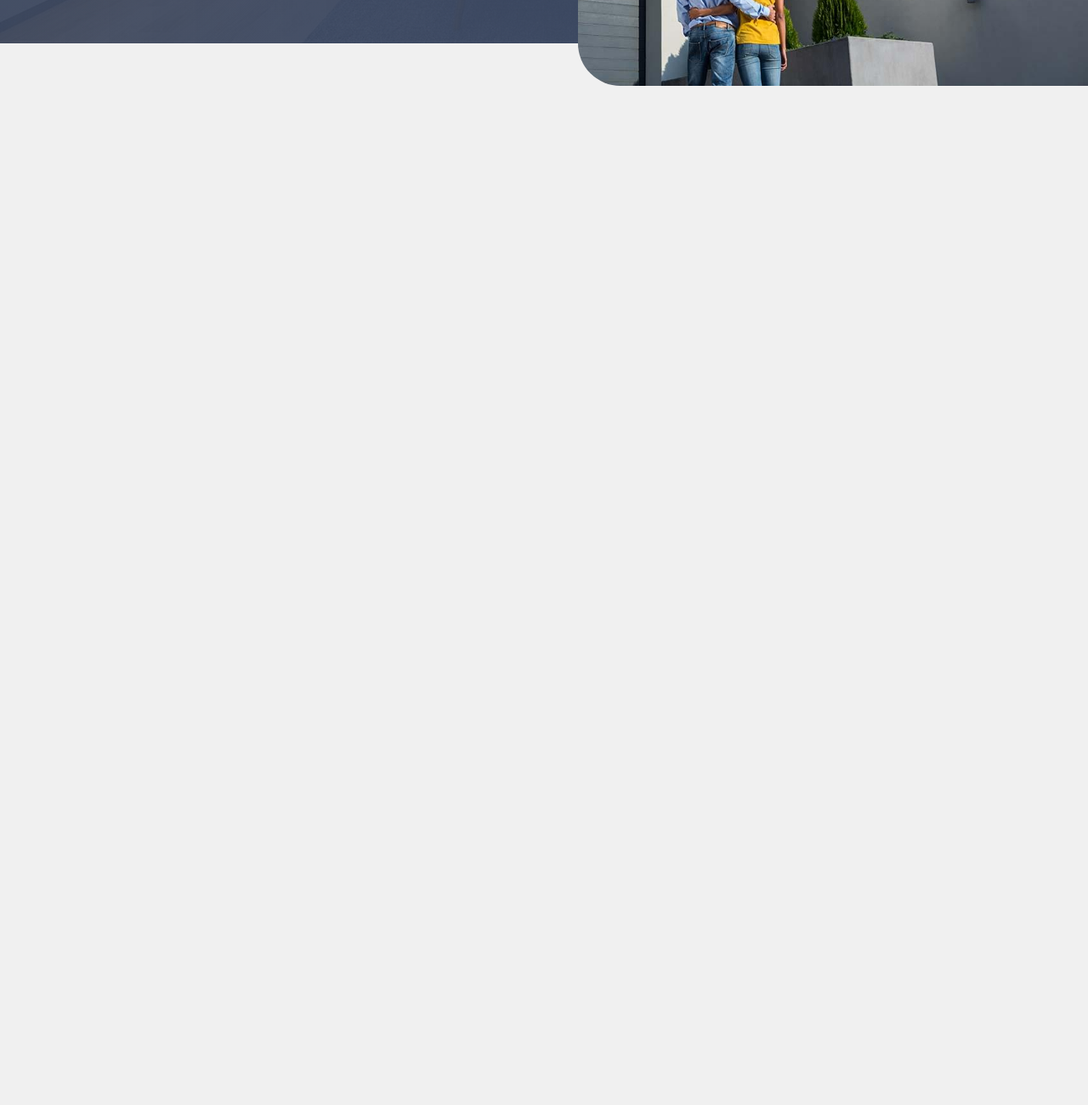
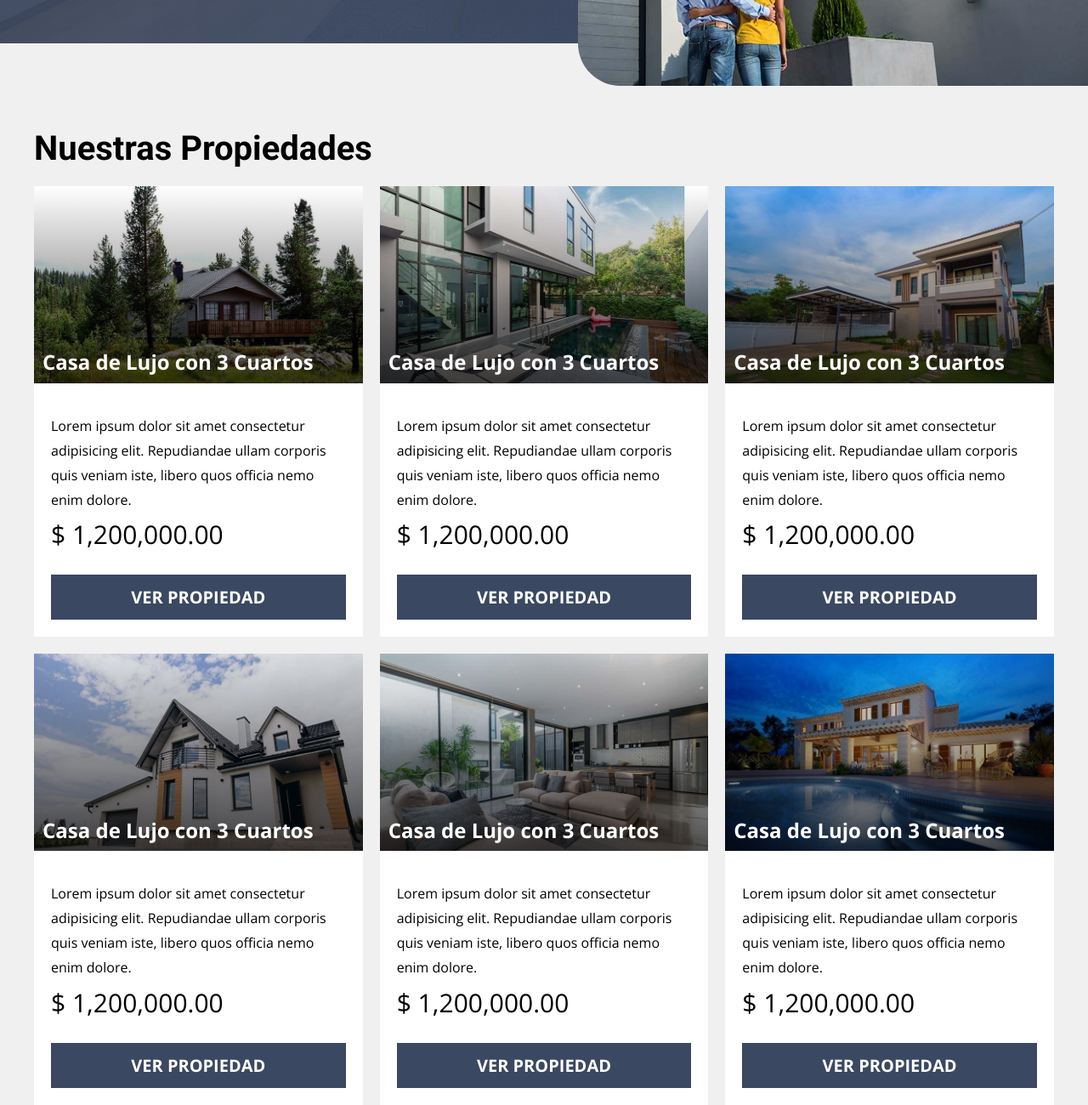
Before and after one commit to Kuro-98/RealState-Website, a website: page index.html in a window 1280 px wide. Shown: the part 569-1869 px from the top of the page at 85% size. Before the commit the page ends 800 px from the top, so only its background shows below. Drawn offline with nearby package versions, Linux system fonts and the light colour scheme.

Commit message:
Añadir estilos y contenido para la sección de propiedades

```diff
--- a/index.html
+++ b/index.html
@@ -40,6 +40,82 @@
 
     </header>
 
+    <main class="propiedades contenedor">
+        <h2 class="propiedades__heading">Nuestras <span>Propiedades</span></h2>
+        <div class="propiedades__grid">
+            <div class="propiedad">
+                <div class="propiedad__imagen">
+                    <h3 class="propiedad__nombre">Casa de Lujo con 3 Cuartos</h3>
+                </div>
+                <div class="propiedad__contenido">
+                    <p class="propiedad__texto">Lorem ipsum dolor sit amet consectetur adipisicing elit. Repudiandae
+                        ullam corporis quis veniam iste, libero quos officia nemo enim dolore.</p>
+                    <p class="propiedad__precio">$ 1,200,000.00</p>
+                    <a href="#" class="propiedad__enlace">Ver Propiedad</a>
+                </div>
+            </div> <!-- Propiedad -->
+
+            <div class="propiedad">
+                <div class="propiedad__imagen">
+                    <h3 class="propiedad__nombre">Casa de Lujo con 3 Cuartos</h3>
+                </div>
+                <div class="propiedad__contenido">
+                    <p class="propiedad__texto">Lorem ipsum dolor sit amet consectetur adipisicing elit. Repudiandae
+                        ullam corporis quis veniam iste, libero quos officia nemo enim dolore.</p>
+                    <p class="propiedad__precio">$ 1,200,000.00</p>
+                    <a href="#" class="propiedad__enlace">Ver Propiedad</a>
+                </div>
+            </div> <!-- Propiedad -->
+
+            <div class="propiedad">
+                <div class="propiedad__imagen">
+                    <h3 class="propiedad__nombre">Casa de Lujo con 3 Cuartos</h3>
+                </div>
+                <div class="propiedad__contenido">
+                    <p class="propiedad__texto">Lorem ipsum dolor sit amet consectetur adipisicing elit. Repudiandae
+                        ullam corporis quis veniam iste, libero quos officia nemo enim dolore.</p>
+                    <p class="propiedad__precio">$ 1,200,000.00</p>
+                    <a href="#" class="propiedad__enlace">Ver Propiedad</a>
+                </div>
+            </div> <!-- Propiedad -->
+
+            <div class="propiedad">
+                <div class="propiedad__imagen">
+                    <h3 class="propiedad__nombre">Casa de Lujo con 3 Cuartos</h3>
+                </div>
+                <div class="propiedad__contenido">
+                    <p class="propiedad__texto">Lorem ipsum dolor sit amet consectetur adipisicing elit. Repudiandae
+                        ullam corporis quis veniam iste, libero quos officia nemo enim dolore.</p>
+                    <p class="propiedad__precio">$ 1,200,000.00</p>
+                    <a href="#" class="propiedad__enlace">Ver Propiedad</a>
+                </div>
+            </div> <!-- Propiedad -->
+
+            <div class="propiedad">
+                <div class="propiedad__imagen">
+                    <h3 class="propiedad__nombre">Casa de Lujo con 3 Cuartos</h3>
+                </div>
+                <div class="propiedad__contenido">
+                    <p class="propiedad__texto">Lorem ipsum dolor sit amet consectetur adipisicing elit. Repudiandae
+                        ullam corporis quis veniam iste, libero quos officia nemo enim dolore.</p>
+                    <p class="propiedad__precio">$ 1,200,000.00</p>
+                    <a href="#" class="propiedad__enlace">Ver Propiedad</a>
+                </div>
+            </div> <!-- Propiedad -->
+            <div class="propiedad">
+                <div class="propiedad__imagen">
+                    <h3 class="propiedad__nombre">Casa de Lujo con 3 Cuartos</h3>
+                </div>
+                <div class="propiedad__contenido">
+                    <p class="propiedad__texto">Lorem ipsum dolor sit amet consectetur adipisicing elit. Repudiandae
+                        ullam corporis quis veniam iste, libero quos officia nemo enim dolore.</p>
+                    <p class="propiedad__precio">$ 1,200,000.00</p>
+                    <a href="#" class="propiedad__enlace">Ver Propiedad</a>
+                </div>
+            </div> <!-- Propiedad -->
+        </div>
+    </main>
+
 
 </body>
 
--- a/src/scss/ui/contenido/_propiedades.scss
+++ b/src/scss/ui/contenido/_propiedades.scss
@@ -1,2 +1,65 @@
 @use 'base/variables' as v;
 @use 'base/mixins' as m;
+
+.propiedades {
+	margin-top: 5rem;
+	@include m.tablet {
+		margin-top: 10rem;
+	}
+	// &__heading {
+	//       @include m.heading;
+	// }
+	&__grid {
+		@include m.grid(1, 2rem);
+		@include m.tablet {
+			@include m.grid(3, 2rem);
+		}
+	}
+}
+
+.propiedad {
+	background-color: v.$blanco;
+	&__imagen {
+		aspect-ratio: 10 / 6;
+		background-size: cover;
+		position: relative;
+	}
+	@for $i from 1 through 6 {
+		$imagen: '../img/propiedad_#{$i}.jpg';
+		&:nth-child(#{$i}) &__imagen {
+			background-image: linear-gradient(
+					to bottom,
+					transparentize(v.$negro, 1%) 0%,
+					transparentize(v.$negro, 0.3%) 100%
+				),
+				url($imagen);
+		}
+	}
+
+	&__nombre {
+		position: absolute;
+		left: 1rem;
+		bottom: 1rem;
+		color: v.$blanco;
+		font-size: 2.4rem;
+	}
+
+	&__contenido {
+		padding: 2rem;
+	}
+
+	&__texto {
+		margin-bottom: 0;
+	}
+
+	&__precio {
+		font-size: 3rem;
+		margin: 0;
+	}
+
+	&__enlace {
+		@include m.boton(v.$primario, v.$blanco);
+		display: block;
+		text-transform: uppercase;
+	}
+}
```
Also changed, not shown: build/css/app.css, 1 other file.
